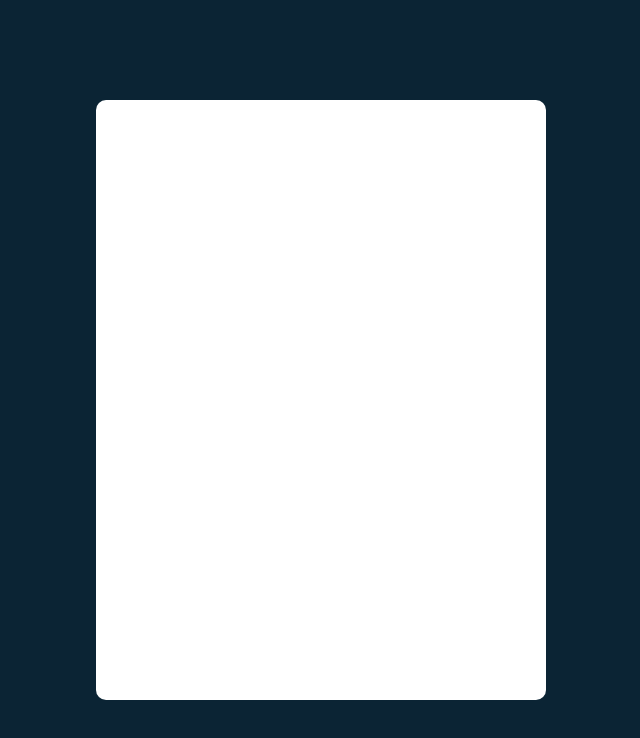
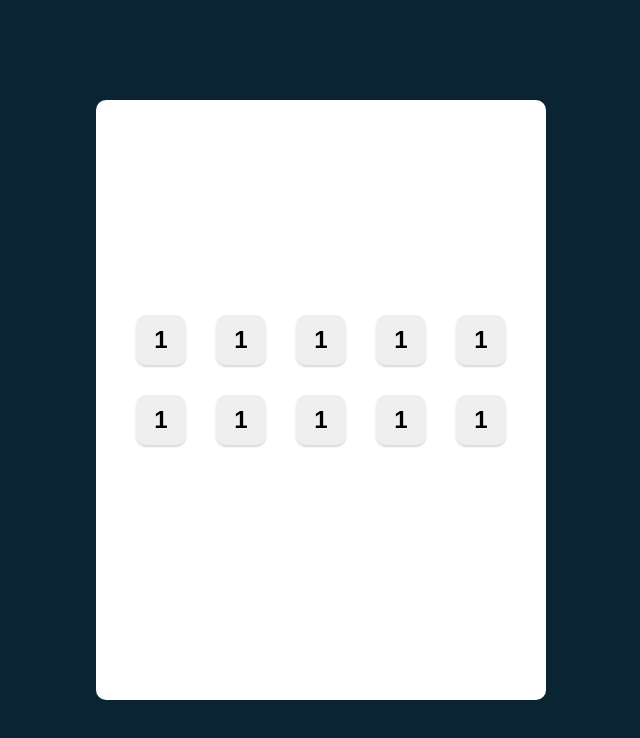
Before and after one commit to dev-ankit-mishra/TenziesGame, a React (Vite) app in the folder tenzies-game/: page / in a window 1280 px wide. Shown: the top 738 px of the page, without its empty margins (319-959 px from the left). Built offline with nearby package versions, Linux system fonts and the light colour scheme.

Commit message:
Added all Dice to the App

```diff
--- a/tenzies-game/src/App.jsx
+++ b/tenzies-game/src/App.jsx
@@ -1,8 +1,21 @@
-
+import Dice from './Dice'
 function App() {
 
   return(
-      <main className="App">
+      <main className="app">
+          <div className="container">
+              <Dice />
+              <Dice />
+              <Dice />
+              <Dice />
+              <Dice />
+              <Dice />
+              <Dice />
+              <Dice />
+              <Dice />
+              <Dice />
+
+          </div>
 
       </main>
   )
--- /dev/null
+++ b/tenzies-game/src/Dice.jsx
@@ -0,0 +1,7 @@
+export default function Dice(){
+   return (
+       <button className="diceButton">
+            1
+       </button>
+   )
+}
--- a/tenzies-game/src/index.css
+++ b/tenzies-game/src/index.css
@@ -13,9 +13,32 @@ body {
   background: #0B2434;
 }
 
-.App{
+.app{
   height: 600px;
   width: 450px;
   background-color: white;
   border-radius: 10px;
+  display: flex;
+  flex-direction: column;
+  justify-content: center;
+  align-items: center;
+
 }
+
+.container{
+  display: grid;
+  grid-template: auto auto / repeat(5, 1fr);
+  gap: 30px;
+  margin-bottom: 40px;
+
+}
+
+.diceButton{
+  width: 50px;
+  height: 50px;
+  border-radius: 10px;
+  border: none;
+  box-shadow: 0px 2px 2px rgba(0, 0, 0, 0.15);
+  font-size: 1.5rem;
+  font-weight: bold;
+}
```
